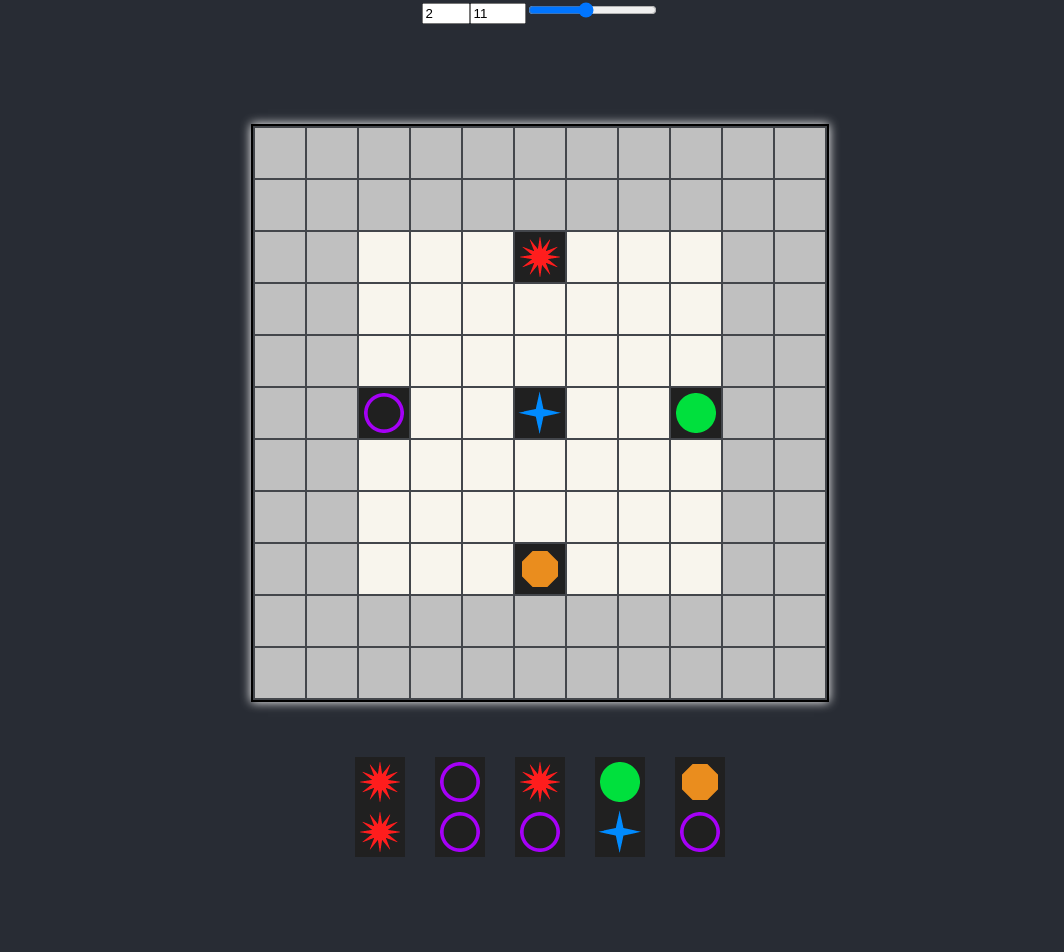
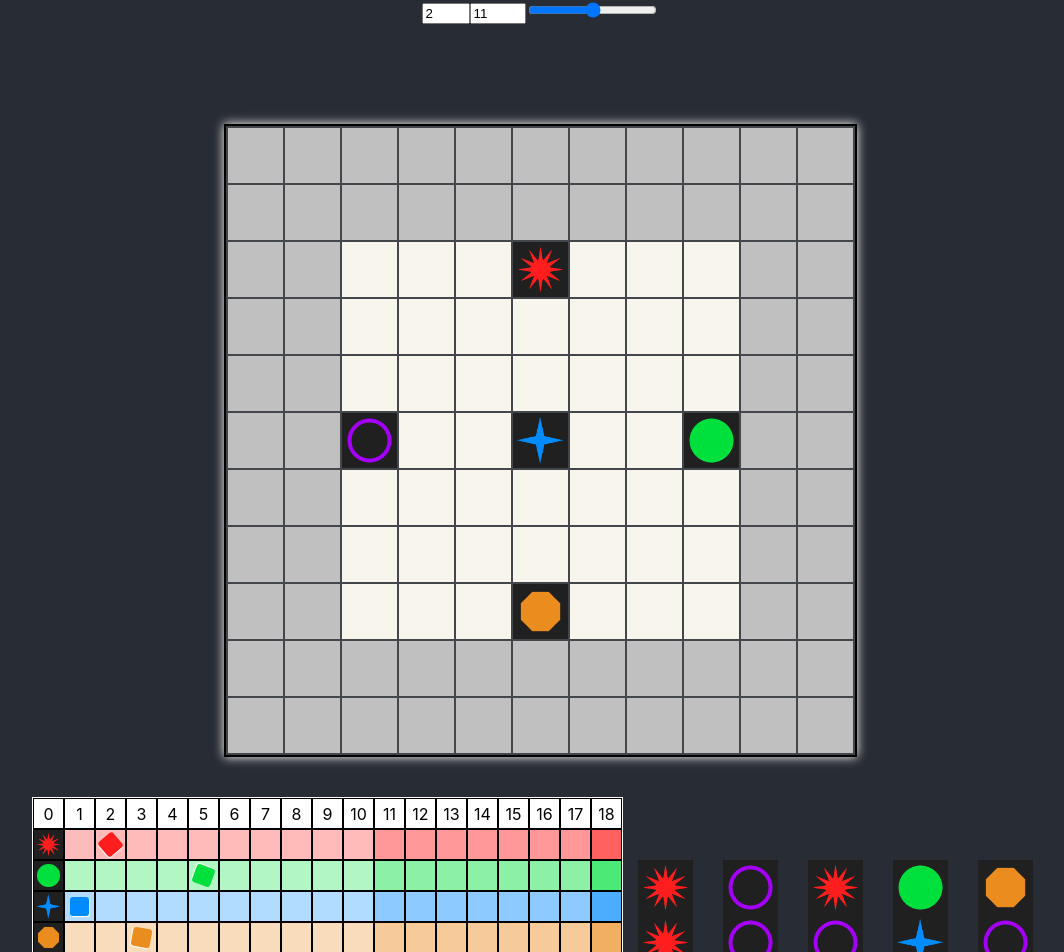
Before and after one commit to PatrykWasowski/Axio, a React (Create React App) app: page / in a window 1280 px wide. Shown: the top 952 px of the page, without its empty margins (100-1164 px from the left). Before the commit the page ends 876 px from the top, so only its background shows below. Built offline with nearby package versions, Linux system fonts and the light colour scheme.

Commit message:
Implement ScoreTable

```diff
--- a/src/App.css
+++ b/src/App.css
@@ -2,3 +2,16 @@ body {
   text-align: center;
   background-color: #282c34;
 }
+
+.scoreBoard {
+  display: inline-block
+}
+
+.playerBoard {
+  margin: 10px auto;
+  display: inline-block;
+}
+
+.board {
+  margin: 0 auto;
+}
--- a/src/App.js
+++ b/src/App.js
@@ -2,9 +2,10 @@ import React from 'react';
 import './App.css';
 import Board from './Board/Board';
 import PlayerBoard from './PlayerBoard/PlayerBoard';
+import ScoreTable from './ScoreTable/ScoreTable'
 
 class App extends React.Component {
-  defaultSize = 50;
+  defaultSize = 55;
   defaultDimension = 11;
   defaultPlayersNumber = 2;
 
@@ -19,7 +20,6 @@ class App extends React.Component {
 
   sizeChangeHandler = (e) => {
     this.setState({
-      ...this.state,
       size: parseInt(e.target.value)
     });
   }
@@ -27,7 +27,6 @@ class App extends React.Component {
   dimensionChangeHandler = (e) => {
     if(e.target.value !== "") {
       this.setState({
-        ...this.state,
         dimension: parseInt(e.target.value)
       })
     }
@@ -36,10 +35,13 @@ class App extends React.Component {
   playersNumberChangeHandler = (e) => {
     if(e.target.value !== "") {
       this.setState({
-        ...this.state,
         playersNumber: parseInt(e.target.value)
       })
     }
+  }
+
+  inlineBlockStyle = {
+    display: 'inline-block'
   }
 
   render() {
@@ -51,7 +53,10 @@ class App extends React.Component {
       <Board size={this.state.size} dimension={this.state.dimension} playersNumber={this.state.playersNumber} />
       <br />
       <br />
-      <PlayerBoard brickSize={this.state.size} />
+      <div>
+        <ScoreTable scores={[1, 2, 3, 4, 5]} />
+        <PlayerBoard brickSize={this.state.size} />
+      </div>
     </div>
     )
   }
--- a/src/Board/Board.jsx
+++ b/src/Board/Board.jsx
@@ -33,7 +33,7 @@ class Board extends React.Component {
 
     render() {
         return (
-        <div>
+        <div className="board">
             <table id = "board">
                 <tbody>
                     { this.populateTable() }
--- a/src/Brick/Brick.jsx
+++ b/src/Brick/Brick.jsx
@@ -38,7 +38,6 @@ class Brick extends React.Component{
     brickClickedHandler = () => {
         let newAngle = this.state.angle + 90;
         this.setState({
-            ...this.state,
             angle: newAngle
         })
     }
--- a/src/Icons.jsx
+++ b/src/Icons.jsx
@@ -7,22 +7,27 @@ import circle from './graphics/circle.png';
 export const Icons = [
     {
         id: 0,
-        url: 'url(' + fourArmStar + ')'
+        url: 'url(' + fourArmStar + ')',
+        color: '#008bff'
     },
     {
         id: 1,
-        url: 'url(' + twelveArmStar + ')'
+        url: 'url(' + twelveArmStar + ')',
+        color: '#ff1d1d'
     },
     {
         id: 2,
-        url: 'url(' + octagon + ')'
+        url: 'url(' + octagon + ')',
+        color: '#ea8d1e'
     },
     {
         id: 3,
-        url: 'url(' + ring + ')'
+        url: 'url(' + ring + ')',
+        color: '#a500f7'
     },
     {
         id: 4,
-        url: 'url(' + circle + ')'
+        url: 'url(' + circle + ')',
+        color: '#00e03d'
     }
 ]
--- a/src/PlayerBoard/PlayerBoard.jsx
+++ b/src/PlayerBoard/PlayerBoard.jsx
@@ -2,18 +2,9 @@ import React from 'react';
 import Brick from '../Brick/Brick';
 
 class PlayerBoard extends React.Component {
-    constructor(props) {
-        super(props);
-    }
-
-    playerBoardStyle = {
-        margin: '10px auto',
-        display: 'inline-block'
-    }
-
     render() {
         return (
-            <div>
+            <div className="playerBoard" >
                 <Brick size={this.props.brickSize} firstCell={Math.round(Math.random() * 4)} secondCell={Math.round(Math.random() * 4)} />
                 <Brick size={this.props.brickSize} firstCell={Math.round(Math.random() * 4)} secondCell={Math.round(Math.random() * 4)} />
                 <Brick size={this.props.brickSize} firstCell={Math.round(Math.random() * 4)} secondCell={Math.round(Math.random() * 4)} />
--- /dev/null
+++ b/src/ScoreTable/ScoreTable.jsx
@@ -0,0 +1,134 @@
+import React from 'react';
+import { Icons } from '../Icons';
+
+class ScoreTable extends React.Component {
+    constructor(props) {
+        super(props);
+        this.state = {
+            scores: this.props.scores
+        }
+    }
+
+    tableStyle = {
+        backgroundColor: 'white'
+    }
+
+    render() {
+        return (
+            <div className="scoreBoard">
+                <table style={this.tableStyle}>
+                    <ScoreRow symbol="-1" />
+                    <ScoreRow symbol="1" score={this.state.scores[1]} />
+                    <ScoreRow symbol="4" score={this.state.scores[4]} />
+                    <ScoreRow symbol="0" score={this.state.scores[0]} />
+                    <ScoreRow symbol="2" score={this.state.scores[2]} />
+                    <ScoreRow symbol="3" score={this.state.scores[3]} />
+                </table>
+            </div>
+        )
+    }
+}
+
+class ScoreRow extends React.Component {
+    commonRowStyle = {
+        width: '29px',
+        height: '29px',
+        padding: 0,
+        margin: 0,
+        textAlign: 'center',
+        outline: 'solid 1px black'
+    }
+
+    firstRowStyle = {
+        ...this.commonRowStyle,
+        backgroundColor: 'white'
+    }
+
+    getFirstRow = () => {
+        let cells = [];
+        for(var i = 0; i < 19; i++) {
+            let cell = <td key={"score" + this.props.symbol + i} style={this.firstRowStyle}>{i}</td>
+            cells.push(cell);
+        }
+        return cells;
+    }
+
+    getScoreRowStyle = (column) => {
+        if(column === 0) {
+            return {
+                ...this.commonRowStyle,
+                backgroundImage: Icons[this.props.symbol].url,
+                backgroundSize: 'contain'
+            }
+        } else {
+            let opacity = 0.3;
+            if (column > 10) {
+                opacity = 0.45;
+            }
+            if(column === 18) {
+                opacity = 0.7;
+            }
+
+            let rgba = this.convertHexToRgba(Icons[this.props.symbol].color, opacity);
+            return {
+                ...this.commonRowStyle,
+                backgroundColor: rgba
+            }
+        }
+    }
+
+    convertHexToRgba = (hex, opacity) => {
+        const r = parseInt(hex.slice(1, 3), 16),
+        g = parseInt(hex.slice(3, 5), 16),
+        b = parseInt(hex.slice(5, 7), 16);
+
+        if (opacity) {
+            return "rgba(" + r + ", " + g + ", " + b + ", " + opacity + ")";
+        } else {
+            return "rgb(" + r + ", " + g + ", " + b + ")";
+        }
+    }
+
+    putDieIfMatchesScore = (column) => {
+        if(this.props.score === column) {
+            const dieStyle = {
+                height: '19px',
+                width: '19px',
+                backgroundColor: Icons[this.props.symbol].color,
+                borderRadius: '3px',
+                boxShadow: '1px 1px 1px white',
+                margin: 'auto',
+                transform: `rotate(${this.props.symbol * 50}deg)`
+            }
+            return <div style={dieStyle}></div>
+        }
+        return null;
+    }
+
+    getScoreRow = () => {
+        let cells = [];
+        for(var i = 0; i < 19; i++) {
+            let cell = <td key={"score" + this.props.symbol + i} style={this.getScoreRowStyle(i)}>{parseInt(this.props.symbol) >= 0 ? this.putDieIfMatchesScore(i) : i}</td>
+            cells.push(cell);
+        }
+        return cells;
+    }
+
+    getRow = () => {
+        if(parseInt(this.props.symbol) < 0) {
+            return this.getFirstRow();
+        } else {
+            return this.getScoreRow();
+        }
+    }
+
+    render() {
+        return (
+            <tr>
+                { this.getRow() }
+            </tr>
+        )
+    }
+}
+
+export default ScoreTable;
```
